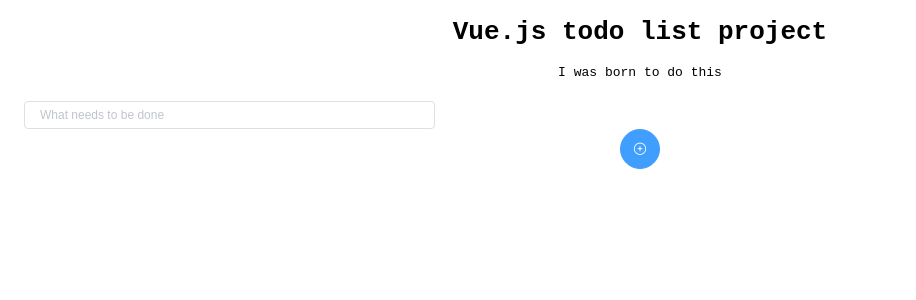
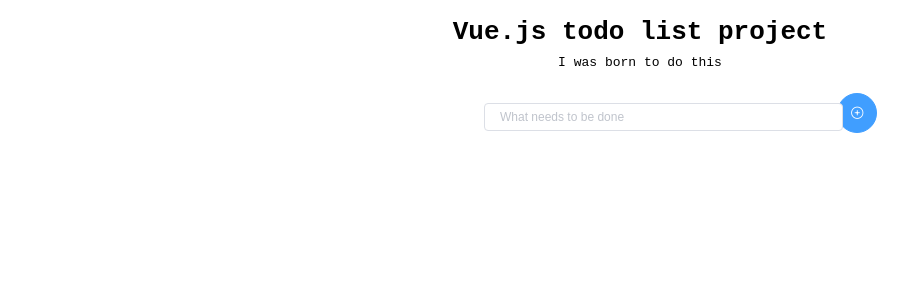
Before and after one commit to myratsapar/todoappvue, a Vue app: page / in a window 1280 px wide. Shown: the top 300 px of the page, without its empty margins (0-916 px from the left). Built offline with nearby package versions, Linux system fonts and the light colour scheme.

Commit message:
added view, date columns

```diff
--- a/src/components/Activity.vue
+++ b/src/components/Activity.vue
@@ -3,9 +3,13 @@
     <el-table
       :data="activities"
       :row-class-name="tableRowColor">
+      <div class="col">left</div>
+      <div class="col text-left">inline content needs to be right aligned</div>
       <el-table-column
         prop="name"
-        label="Name">
+        label="Activities"
+        width="300"
+        style="text-align: left">
       </el-table-column>
       <el-table-column
           label="Date">
@@ -31,6 +35,17 @@
           <el-button
               type="success"
               icon="el-icon-check"
+              circle @click=""
+              size="small">
+          </el-button>
+        </template>
+      </el-table-column>
+      <el-table-column
+          label="View">
+        <template slot-scope="scope">
+          <el-button
+              type="primary"
+              icon="el-icon-view"
               circle @click="completeActivity(scope.row)"
               size="small">
           </el-button>
@@ -69,7 +84,6 @@
         } else {
           return 'warning-row'
         }
-
         return '';
       },
 
@@ -78,27 +92,10 @@
       },
 
       openModal(item) {
-        const message = `This will permanently delete the activity ${item.name}. Continue?`;
-        this.$confirm(message, 'Warning', {
-          confirmButtonText: 'OK',
-          cancelButtonText: 'Cancel',
-          type: 'warning'
-        }).then(() => {
           this.deleteActivity({activity: item})
-            .then(() => {
-              this.$message({
-                type: 'success',
-                message: 'Delete completed'
-              });
-            });
-        }).catch(() => {
-          this.$message({
-            type: 'info',
-            message: 'Delete canceled'
-          });
-        });
         }
       }
+
   }
 </script>
 
@@ -108,7 +105,7 @@
 }
 
 .el-table .warning-row {
-  background: oldlace;
+  background: white;
 }
 
 .el-table .success-row {
--- a/src/components/Dashboard.vue
+++ b/src/components/Dashboard.vue
@@ -2,7 +2,6 @@
   <div class="main container">
     <h1 class="apptitle">Vue.js todo list project</h1>
     <p class="slogan">I was born to do this</p>
-
 
     <div v-if="isWrongActivity" class="wrongNotification">
       <el-alert
@@ -13,25 +12,26 @@
         :closable="false">
       </el-alert>
     </div>
-
+    <Input-Section></Input-Section>
     <Activity v-if="!isEmpty"></Activity>
     <Information-Section></Information-Section>
-    <Input-Section></Input-Section>
+
   </div>
 </template>
 
 <script>
   import {mapGetters, mapActions} from 'vuex'
+  import InputSection from './InputSection'
   import Activity from './Activity'
   import InformationSection from './InformationSection'
-  import InputSection from './InputSection'
+
 
   export default {
     name: 'Dashboard',
     components: {
+      InputSection,
       Activity,
-      InformationSection,
-      InputSection
+      InformationSection
     },
     computed: {
       ...mapGetters({
@@ -64,4 +64,8 @@
   text-align: center;
   margin-top: 10px;
 }
+
+.slogan{
+  margin-top: -10px;
+}
 </style>
--- a/src/components/InformationSection.vue
+++ b/src/components/InformationSection.vue
@@ -1,9 +1,7 @@
 <template>
   <div>
     <div>
-      <el-row type="flex" justify="center" class="counterSection">
-
-      </el-row>
+      <el-row type="flex" justify="start" class="counterSection"> </el-row>
     </div>
   </div>
 </template>
@@ -28,8 +26,5 @@
 
 <style>
 
-.counterSection {
-  margin-top: 0.5rem;
-  margin-bottom: 0.5rem;
-}
+
 </style>
--- a/src/components/InputSection.vue
+++ b/src/components/InputSection.vue
@@ -1,20 +1,20 @@
 <template>
   <div>
-    <el-row>
-      <el-col :span="8">
+      <el-col :span="7">
         <el-input
+          class="addbar"
           placeholder="What needs to be done"
           v-model="activity"
           size="mini">
         </el-input>
       </el-col>
 
-    </el-row>
     <el-button
-      type="primary"
-      icon="el-icon-circle-plus-outline"
-      circle
-      @click="addActivityMethod()">
+        id="plusbutton"
+        type="primary"
+        icon="el-icon-circle-plus-outline"
+        circle
+        @click="addActivityMethod()">
     </el-button>
   </div>
 </template>
@@ -59,23 +59,19 @@
           return false;
         }
       },
-
-      setMessageError() {
-        let error = '';
-        if (this.activity === '') {
-          error = 'The activity && the date are empty';
-
-        } else {
-          if (this.activity === '') {
-            error = 'The activity is empty';
-          }
-        }
-
-        this.setErrorMessageAction({message: error});
-      },
     }
   }
 </script>
 
 <style>
+.addbar {
+  margin-top: 20px;
+  margin-left: 460px;
+}
+
+#plusbutton{
+  margin-left: 75px;
+  margin-top: 10px;
+
+}
 </style>
```
Lines whose indentation alone changed are shown as unchanged.
